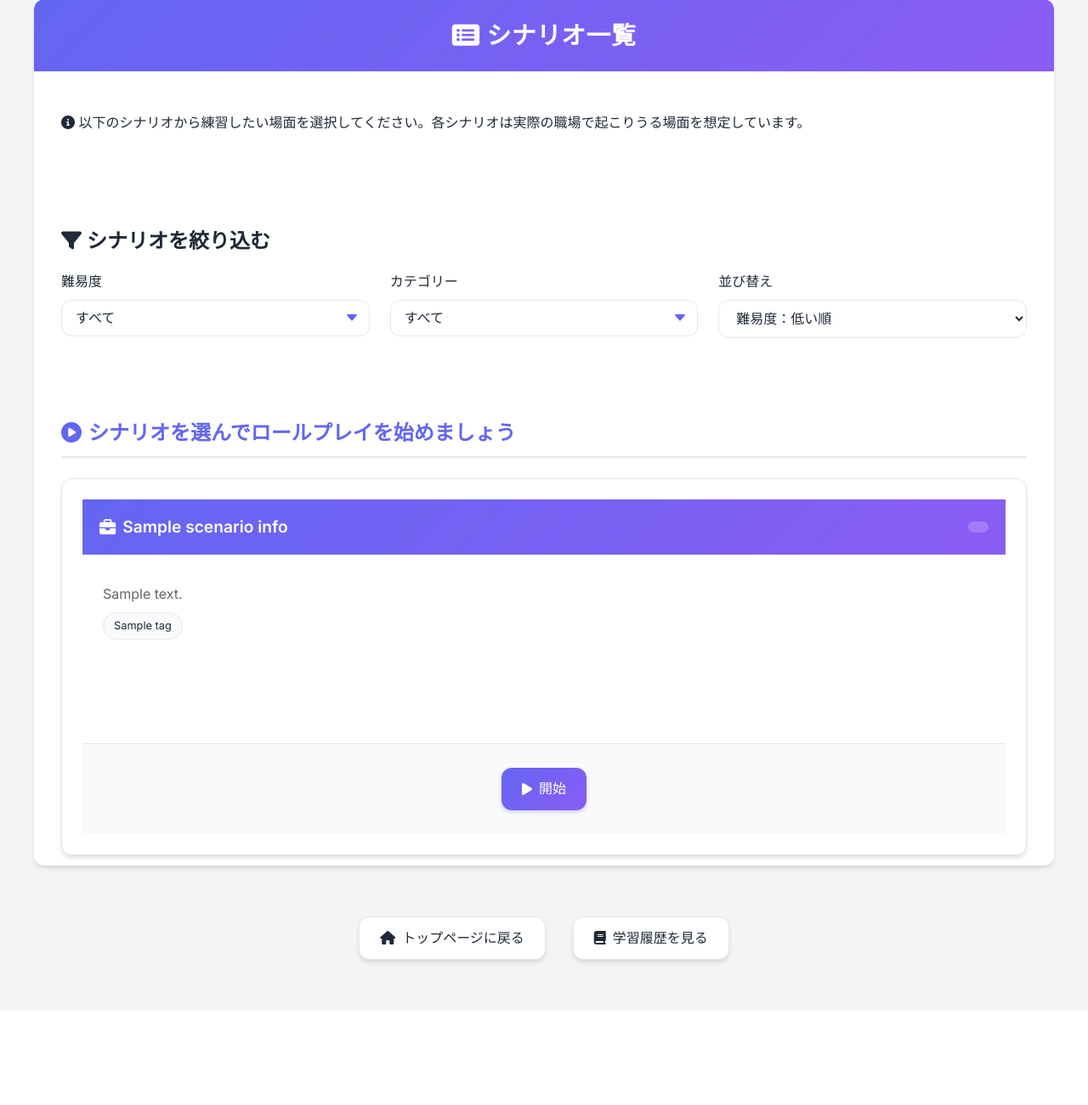
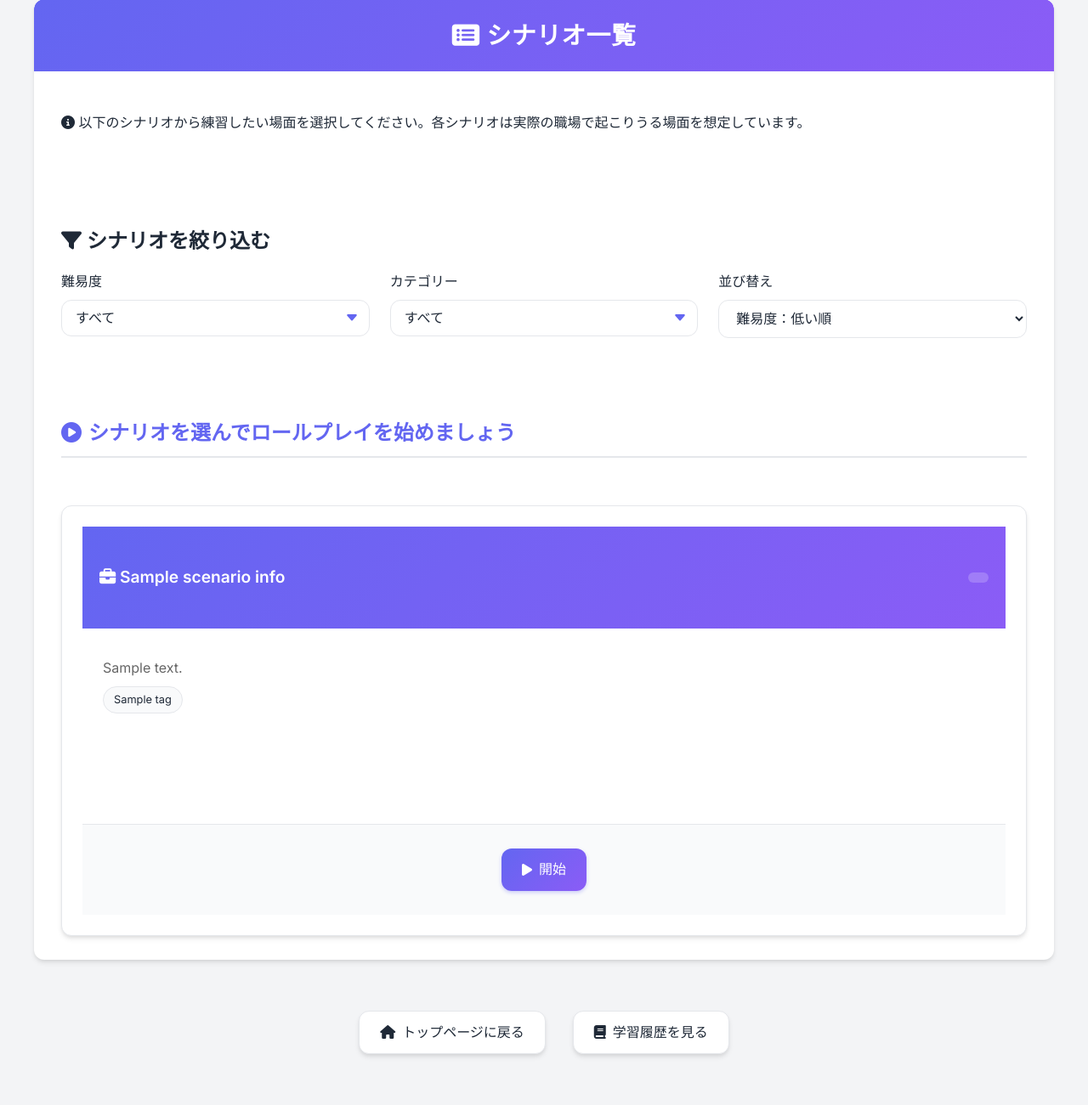
Before and after one commit to CaCC-Lab/workplace-roleplay, a Flask app: template templates/scenarios_list.html in a window 1280 px wide. Shown: the part 33-1334 px from the top of the page at 85% size. Before the commit the page ends 1172 px from the top, so only its background shows below. Run offline with Flask 3, Linux system fonts and the light colour scheme; the template is opened without the code that fills it: most values are stand-ins (such as "Sample title", 1, 10 or a date in 2020).

Commit message:
スタイルシートのカード間隔と余白を調整し、シナリオの難易度表示を日本語に変更。JavaScriptでの難易度ソートロジックを改善し、タグフィルタリングの条件を修正。

```diff
--- a/static/css/modern.css
+++ b/static/css/modern.css
@@ -500,8 +500,8 @@ input:focus, select:focus, textarea:focus {
 .scenarios-list {
   display: grid;
   grid-template-columns: repeat(auto-fit, minmax(300px, 1fr));
-  gap: 1.5rem;
-  padding: 0;
+  gap: 3.5rem; /* カード間の間隔をさらに増やす */
+  padding: 1.5rem 0; /* 上下の余白も増やす */
 }
 
 .scenario-card {
@@ -514,6 +514,8 @@ input:focus, select:focus, textarea:focus {
   flex-direction: column;
   height: 100%;
   border: 1px solid var(--border-color);
+  margin-bottom: 1.5rem; /* カードの下部の余白を増やす */
+  margin-top: 0.5rem; /* カードの上部にも余白を追加 */
 }
 
 .scenario-card:hover {
@@ -530,6 +532,7 @@ input:focus, select:focus, textarea:focus {
   justify-content: space-between;
   align-items: center;
   flex-wrap: wrap;
+  min-height: 80px; /* 固定の最小高さを設定 */
 }
 
 .scenario-card-header h3 {
@@ -540,6 +543,12 @@ input:focus, select:focus, textarea:focus {
   align-items: center;
   gap: 0.5rem;
   flex: 1;
+  line-height: 1.4;
+  overflow: hidden;
+  display: -webkit-box;
+  -webkit-line-clamp: 2; /* 最大2行まで表示 */
+  line-clamp: 2; /* 標準プロパティ */
+  -webkit-box-orient: vertical;
 }
 
 .scenario-content {
--- a/templates/scenarios_list.html
+++ b/templates/scenarios_list.html
@@ -66,11 +66,11 @@
                                 {{ scenario_info.title }}
                             </h3>
                             <span class="difficulty-badge difficulty-{{ scenario_info.difficulty }}">
-                                {% if scenario_info.difficulty == 'easy' %}
+                                {% if scenario_info.difficulty == '初級' %}
                                     <i class="fas fa-star"></i> 初級
-                                {% elif scenario_info.difficulty == 'medium' %}
+                                {% elif scenario_info.difficulty == '中級' %}
                                     <i class="fas fa-star"></i><i class="fas fa-star"></i> 中級
-                                {% elif scenario_info.difficulty == 'hard' %}
+                                {% elif scenario_info.difficulty == '上級' %}
                                     <i class="fas fa-star"></i><i class="fas fa-star"></i><i class="fas fa-star"></i> 上級
                                 {% endif %}
                             </span>
```
Also changed, not shown: static/js/scenarios_list.js (+27 -14 lines).
